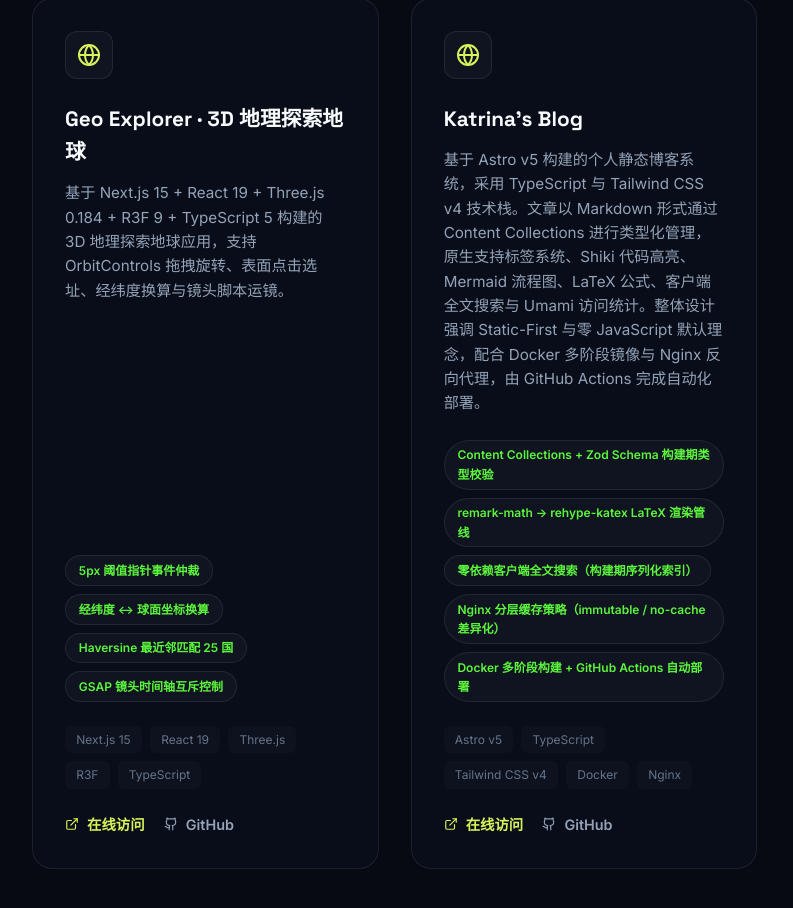
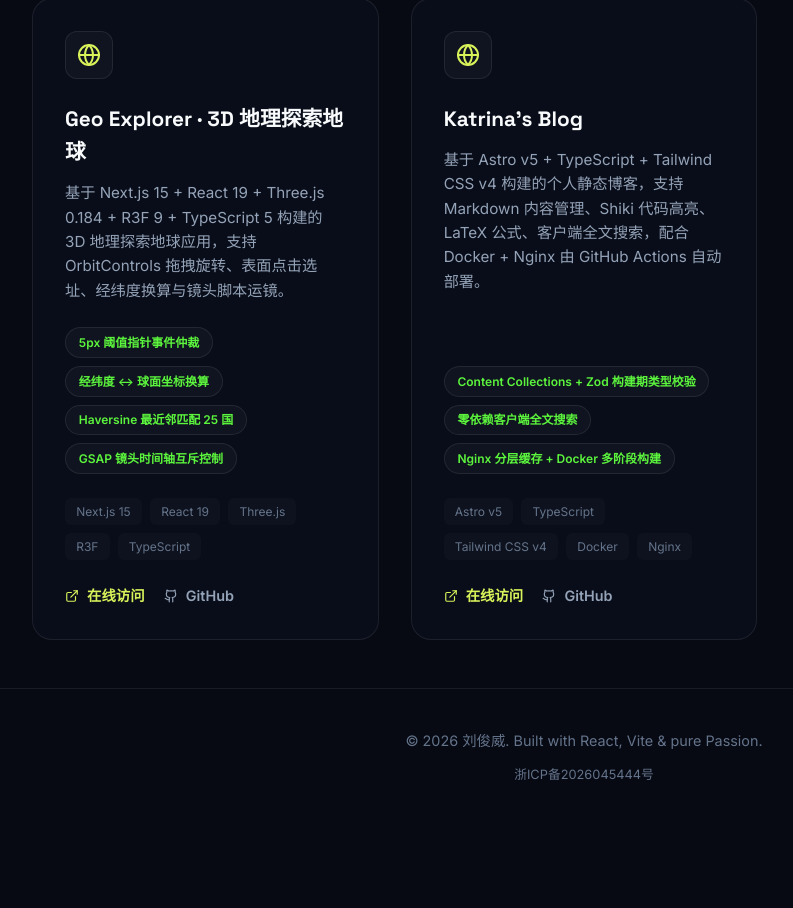
Before and after one commit to Katrina55553/My-Site, a React (Vite) app: page /#/projects in a window 1280 px wide. Shown: the part 1656-2564 px from the top of the page, without its empty margins (56-849 px from the left). After the commit the page ends 2482 px from the top, so only its background shows below. Built offline with nearby package versions, Linux system fonts and the light colour scheme.

Commit message:
refactor: simplify Blog highlights, fix stale chunk auto-reload

```diff
--- a/src/data/content.js
+++ b/src/data/content.js
@@ -65,17 +65,15 @@ export const projects = [
   },
   {
     name: "Katrina's Blog",
-    description: '基于 Astro v5 构建的个人静态博客系统，采用 TypeScript 与 Tailwind CSS v4 技术栈。文章以 Markdown 形式通过 Content Collections 进行类型化管理，原生支持标签系统、Shiki 代码高亮、Mermaid 流程图、LaTeX 公式、客户端全文搜索与 Umami 访问统计。整体设计强调 Static-First 与零 JavaScript 默认理念，配合 Docker 多阶段镜像与 Nginx 反向代理，由 GitHub Actions 完成自动化部署。',
+    description: '基于 Astro v5 + TypeScript + Tailwind CSS v4 构建的个人静态博客，支持 Markdown 内容管理、Shiki 代码高亮、LaTeX 公式、客户端全文搜索，配合 Docker + Nginx 由 GitHub Actions 自动部署。',
     tags: ['Astro v5', 'TypeScript', 'Tailwind CSS v4', 'Docker', 'Nginx'],
     link: 'http://121.43.63.231',
     repo: 'https://github.com/Katrina55553/My-Blog',
     icon: 'globe',
     highlights: [
-      'Content Collections + Zod Schema 构建期类型校验',
-      'remark-math → rehype-katex LaTeX 渲染管线',
-      '零依赖客户端全文搜索（构建期序列化索引）',
-      'Nginx 分层缓存策略（immutable / no-cache 差异化）',
-      'Docker 多阶段构建 + GitHub Actions 自动部署',
+      'Content Collections + Zod 构建期类型校验',
+      '零依赖客户端全文搜索',
+      'Nginx 分层缓存 + Docker 多阶段构建',
     ],
   },
 ]
```
